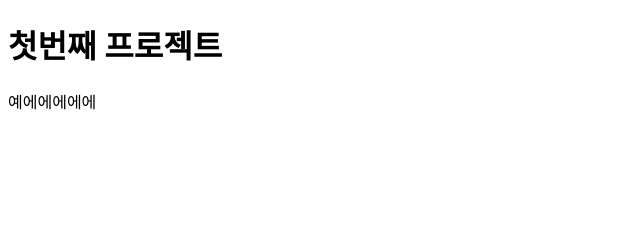
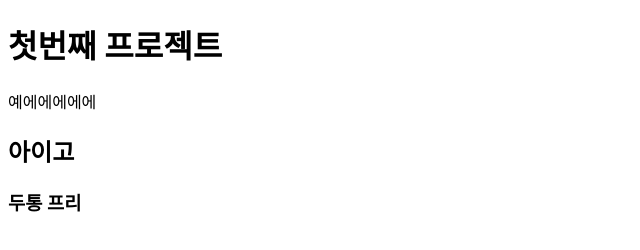
Before and after one commit to SohyunEmma/first-noona-project, a plain HTML site: page index.html in a window 1280 px wide. Shown: the whole page, without its empty margins (0-640 px from the left). Drawn offline with Linux system fonts and the light colour scheme.

Commit message:
second commit

```diff
--- a/index.html
+++ b/index.html
@@ -10,6 +10,7 @@
   <body>
     <h1>첫번째 프로젝트</h1>
     <p>예에에에에에</p>
-    <h2></h2>
+    <h2>아이고</h2>
+    <h3>두통 프리</h3>
   </body>
 </html>
```
